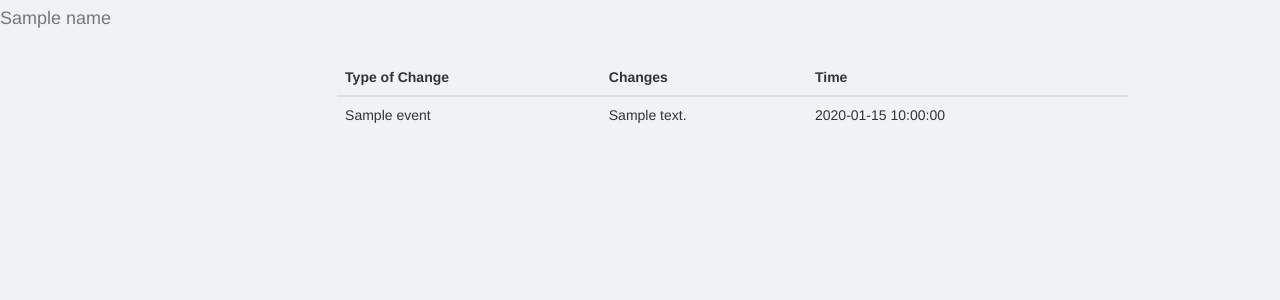
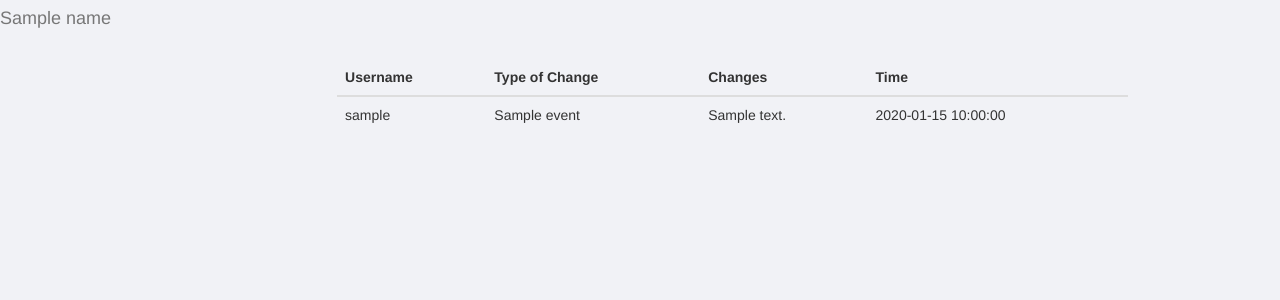
Before and after one commit to c1phr/cs399_final, a Python web app: template app/templates/report.html in a window 1280 px wide. Shown: the part 51-351 px from the top of the page. Run offline with Jinja, Linux system fonts and the light colour scheme; the template is opened without the code that fills it: most values are stand-ins (such as "Sample title", 1, 10 or a date in 2020); some libraries are stand-ins or nearby versions.

Commit message:
Reporting per Projects/Users
Finished the basic scaffold.

```diff
--- a/app/handlers/report.py
+++ b/app/handlers/report.py
@@ -22,6 +22,7 @@ class UserReport(BaseHandler):
         return_events =  Events.query(Events.user == user_id.key).fetch()
         for data in return_events:
             data.event = Event_LK.query(Event_LK.key == data.event_type).get().event_type
+            data.username = User.query(User.key == data.user).get().user_id
         self.response.write(template.render(name="Individual Reporting", user=BaseHandler.user(self), report = return_events))
 
 class ProjectReport(BaseHandler):
@@ -29,7 +30,10 @@ class ProjectReport(BaseHandler):
         template = env.get_template("report.html")
         project_id = Project.query(Project.project_id== int(project)).get()
         return_events = Events.query(Events.project == project_id.key).fetch()
-        self.response.write(template.render(name="Group Reporting", user=BaseHandler.user(self), events=return_events))
+        for data in return_events:
+            data.event = Event_LK.query(Event_LK.key == data.event_type).get().event_type
+            data.username = User.query(User.key == data.user).get().user_id
+        self.response.write(template.render(name="Group Reporting", user=BaseHandler.user(self), report=return_events))
 
 class GetLatestCommits(BaseHandler):
     def get(self, id):
--- a/app/templates/report.html
+++ b/app/templates/report.html
@@ -10,6 +10,7 @@
             <table class="table">
                 <thead>
                     <tr>
+                        <th>Username</th>
                         <th>Type of Change</th>
                         <th>Changes</th>
                         <th>Time</th>
@@ -18,6 +19,7 @@
                 <tbody>
                     {%for data in report%}
                         <tr>
+                            <td>{{data.username}}</td>
                             <td>{{data.event}}</td>
                             <td>{{data.description}}</td>
                             <td>{{data.timestamp}}</td>
```
